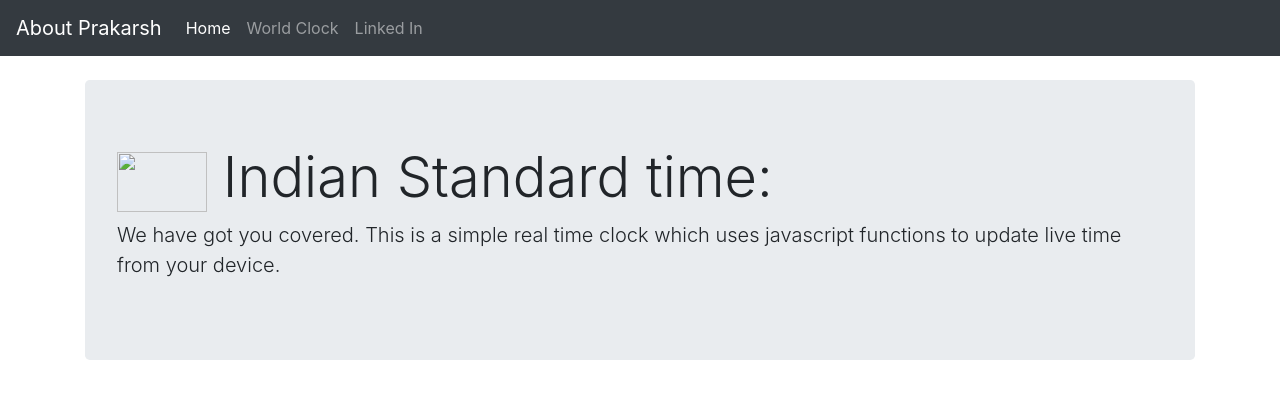
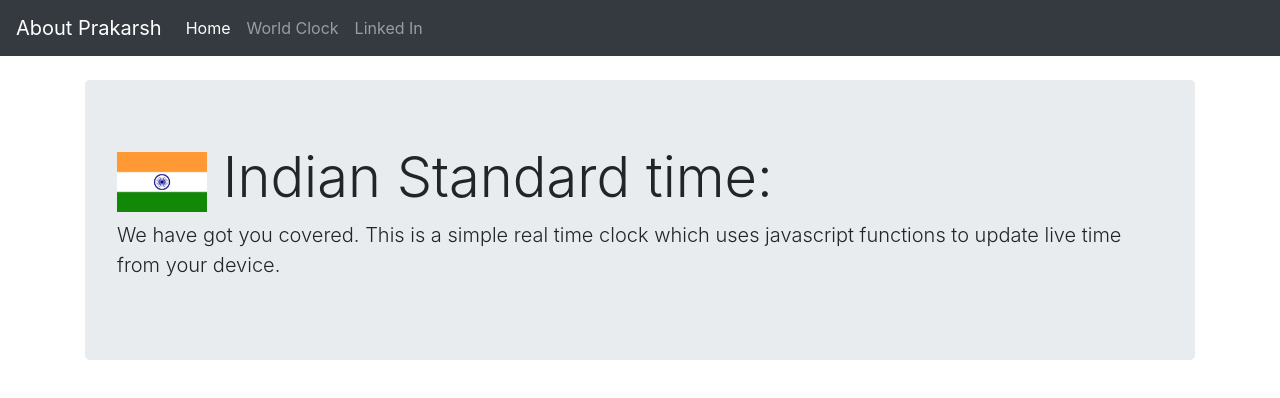
Before and after one commit to prakarsh7695/myclock, a plain HTML site: page index.html in a window 1280 px wide. Drawn offline with nearby package versions, Linux system fonts and the light colour scheme.

Commit message:
Update index.html

```diff
--- a/index.html
+++ b/index.html
@@ -41,7 +41,7 @@
 
     <div class="container my-4">
         <div class="jumbotron">
-            <h1 class="display-4"><img id="imag" src="images/india.png"> Indian Standard time: <span id="time"></span></h1>
+            <h1 class="display-4"><img id="imag" src="india.png"> Indian Standard time: <span id="time"></span></h1>
             <p class="lead">We have got you covered. This is a simple real time clock which uses javascript functions to update live time from your device.</p>
 
 
```
